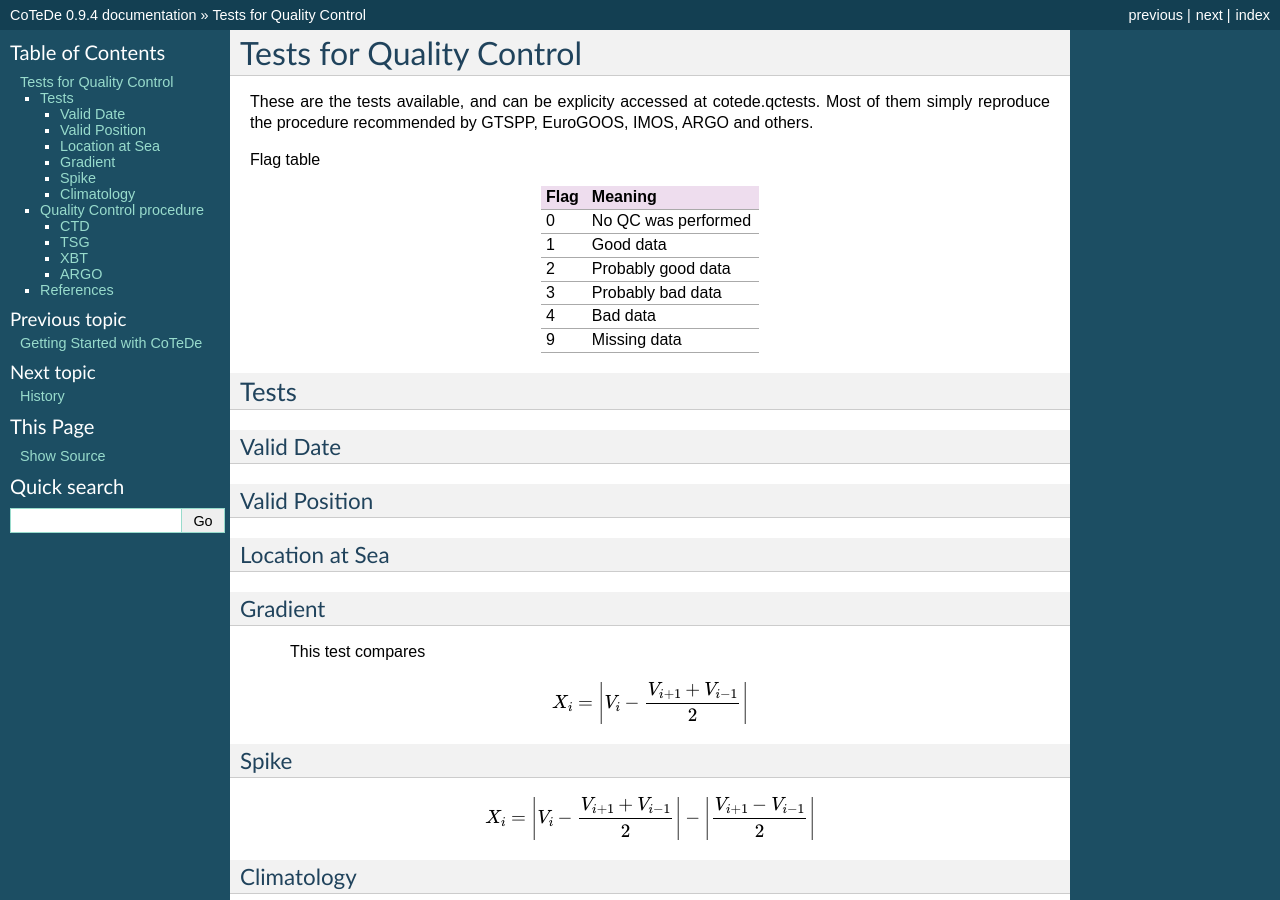
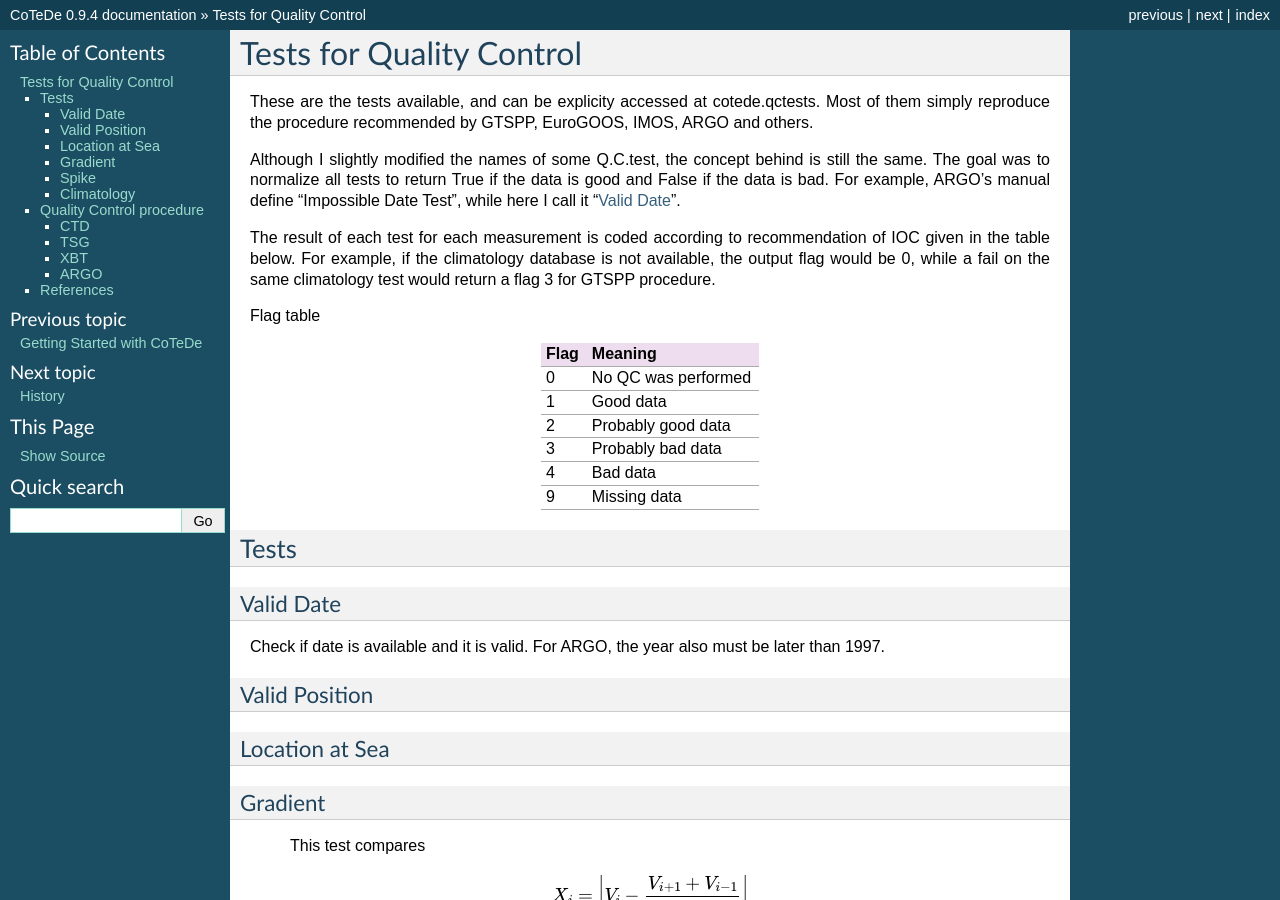
Before and after one commit to castelao/CoTeDe, a Sphinx documentation site: the page built from docs/source/qctests.rst, in a window 1280 px wide and 900 px high. Built offline with Sphinx 7.4.7, drawn with Linux system fonts in a browser that asks for light colours; formulas are drawn with MathJax 3; pages that are not in the unit, such as notebooks, are missing from menus.

Commit message:
Improving documentation.

```diff
--- a/docs/source/qctests.rst
+++ b/docs/source/qctests.rst
@@ -4,6 +4,14 @@ Tests for Quality Control
 
 These are the tests available, and can be explicity accessed at cotede.qctests.
 Most of them simply reproduce the procedure recommended by GTSPP, EuroGOOS, IMOS, ARGO and others.
+
+Although I slightly modified the names of some Q.C.test, the concept behind is still the same.
+The goal was to normalize all tests to return True if the data is good and False if the data is bad.
+For example, ARGO's manual define "Impossible Date Test", while here I call it "`Valid Date`_".
+
+
+The result of each test for each measurement is coded according to recommendation of IOC given in the table below.
+For example, if the climatology database is not available, the output flag would be 0, while a fail on the same climatology test would return a flag 3 for GTSPP procedure.
 
 Flag table
 
@@ -25,6 +33,8 @@ Tests
 
 Valid Date
 ~~~~~~~~~~
+
+Check if date is available and it is valid. For ARGO, the year also must be later than 1997.
 
 Valid Position
 ~~~~~~~~~~~~~~
```
